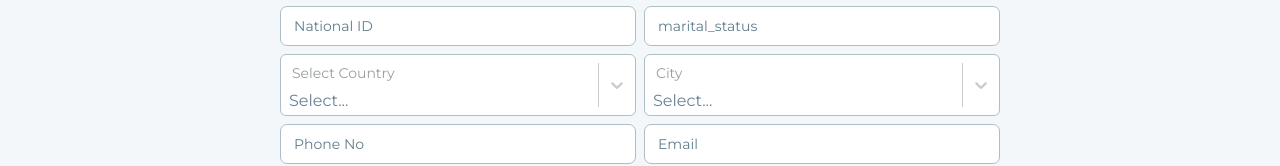
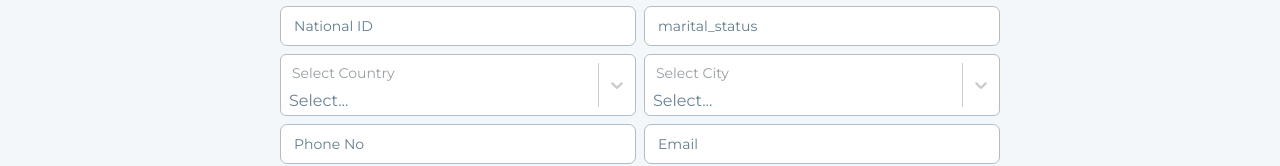
Before and after one commit to Hamid-Iqball/Hire2.0, a React (Vite) app: page /applyform in a window 1280 px wide. Shown: the part 316-482 px from the top of the page. Built offline with nearby package versions, Linux system fonts and the light colour scheme; no server answers.

Commit message:
fetched tha cities into it's dropdown

```diff
--- a/src/Components/FloatingLabelSelect.jsx
+++ b/src/Components/FloatingLabelSelect.jsx
@@ -44,7 +44,7 @@ function FloatingLabelSelect({ label, options, onChange, value, isDisabled }) {
 
   const handleChange = (selected) => {
     onChange?.(selected);
-    console.log(selected)
+    // console.log(selected)
   };
 
   return (
--- a/src/Pages/ApplyForm.jsx
+++ b/src/Pages/ApplyForm.jsx
@@ -6,7 +6,7 @@ import FloatingLabelSelect from "../Components/FloatingLabelSelect";
 import { useApplication } from "../ViewModel/ApplicationFormViewMModel/useApplication";
 import { useEffect } from "react";
 import toast from "react-hot-toast";
-import { label } from "motion/react-client";
+
 
 function ApplyForm() {
 
@@ -20,7 +20,8 @@ function ApplyForm() {
     allStates,
     isLoading,
     getVacancey,
-    getAllCities,
+    // getAllCities,
+    handleChangeCity,
     vacanceyQuestions,
     allCities,
     formData,
@@ -31,6 +32,7 @@ function ApplyForm() {
     fileName,
     isSubmitting,
     sendApplication,
+    isLoadingCities
   } = useApplication();
 
   useEffect(() => {
@@ -48,11 +50,11 @@ function ApplyForm() {
   }
 ));
 
-// console.log(allCities)
+console.log(allCities)
 
   const optionCities = allCities.map((city)=>({
     value:city.id,
-    label: city.name
+    label: city.city_name
   }))
 
 
@@ -135,7 +137,7 @@ function ApplyForm() {
               value={formData.country}
               />
 
-            <FloatingLabelSelect label="City"/>
+            <FloatingLabelSelect label="Select City" options={optionCities} onChange={handleChangeCity} value={formData.city} disabled={isLoadingCities}/>
 
             <Input type="tel" label="Phone No" name="phone_no" color="blue" className="bg-white text-gray-700" />
             <Input type="email" label="Email" name="email" color="blue" className="bg-white text-gray-700" />
--- a/src/ViewModel/ApplicationFormViewMModel/applicationViewModel.js
+++ b/src/ViewModel/ApplicationFormViewMModel/applicationViewModel.js
@@ -7,7 +7,7 @@ const applicationViewModel = (set, get) => ({
   allCities:[],
   vacanceyQuestions:{},
   isLoadingStates: false,
-  isLoading:false,
+  isLoadingCities:false,
   isLoadingVacancey:false,
   isSubmitting:false,
 
@@ -37,7 +37,7 @@ const applicationViewModel = (set, get) => ({
 
 //2
   getAllCities: async (stateValue)=>{
-    set({isLoading:true})
+    set({isLoadingCities:true})
 
     try {
       const apiData ={
@@ -50,7 +50,7 @@ const applicationViewModel = (set, get) => ({
       }
 
       const data =res.data
-      console.log(data)
+
 
       if (data.STATUS === "SUCCESSFUL") {
         set({ allCities: data.DB_DATA || [] });
@@ -60,7 +60,7 @@ const applicationViewModel = (set, get) => ({
     } catch (error) {
       console.error("Error fetching states:", error.message || error);
     } finally {
-      set({ isLoading: false });
+      set({ isLoadingCities: false });
     }
   },
 
--- a/src/ViewModel/ApplicationFormViewMModel/useApplication.js
+++ b/src/ViewModel/ApplicationFormViewMModel/useApplication.js
@@ -10,6 +10,7 @@ export const useApplication = ()=>{
   const vacanceyQuestions = useStore((state)=>state.vacanceyQuestions)
   const sendApplication = useStore((state)=>state.sendApplication)
   const isSubmitting = useStore((state)=>state.isSubmitting)
+  const isLoadingCities = useStore((state)=>state.isLoadingCities)
 
 
 
@@ -44,13 +45,24 @@ export const useApplication = ()=>{
         } else {
           console.error("Selected object or ID is missing!");
         }
-      console.log(selected)
+      // console.log(selected)
       setFormData(prev => ({
       ...prev,
       country: selected // Store the entire selected option
       }));
       console.log(selected)
       };
+
+
+
+      const handleChangeCity =(e)=>{
+        const {name,value} = e.target
+        console.log(name,value)
+        setFormData((prev)=>({
+          ...prev,
+          [name]:value
+        }))
+      }
 
       //Basic Info inputs
       const handleInputChange = (e) => {
@@ -106,5 +118,5 @@ export const useApplication = ()=>{
     };
 
 
-return {allStates, getAllStates,getAllCities , getVacancey ,vacanceyQuestions, sendApplication, fileName , formData , handleAnswerChange, handleInputChange, handleCountryChange, handleFileChange,isSubmitting , allCities}
+return {allStates, getAllStates,getAllCities , getVacancey ,vacanceyQuestions, sendApplication, fileName , formData , handleAnswerChange, handleInputChange, handleCountryChange, handleFileChange,isSubmitting , allCities , handleChangeCity, isLoadingCities}
 }
```
